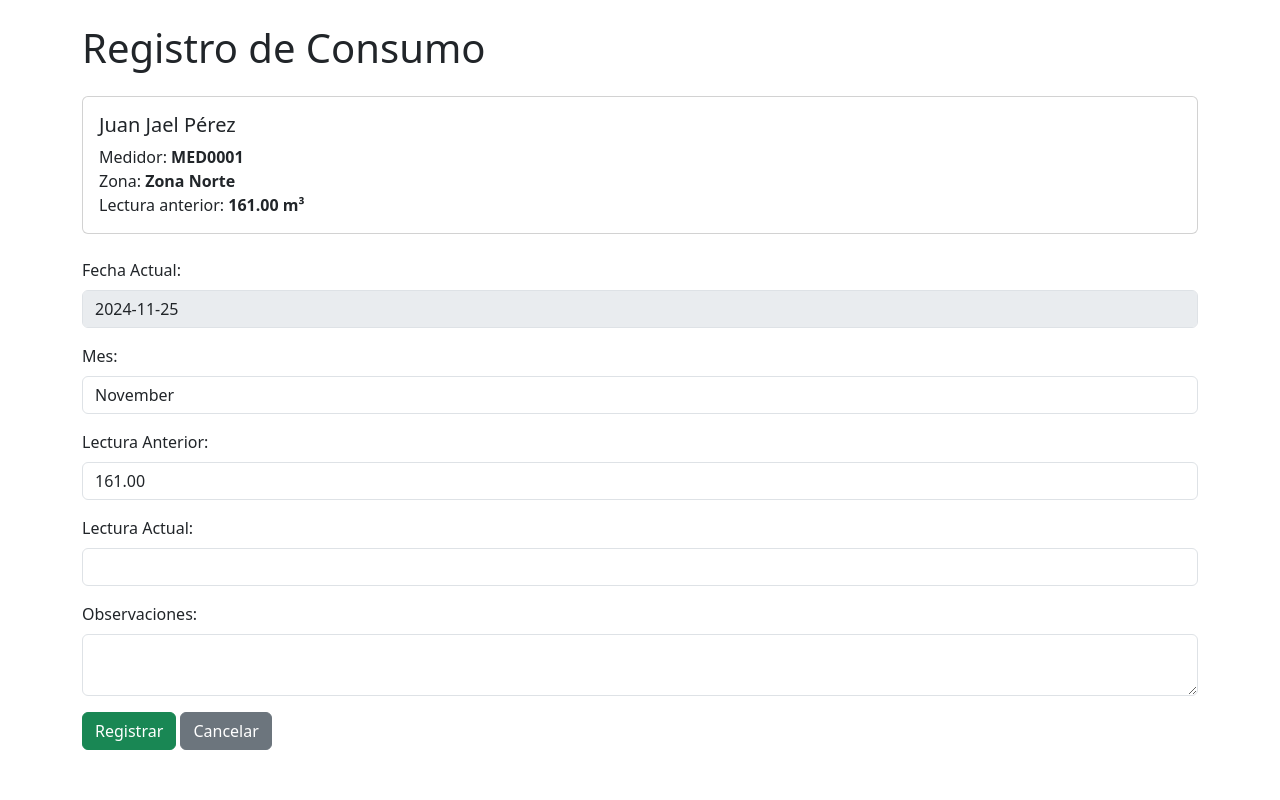
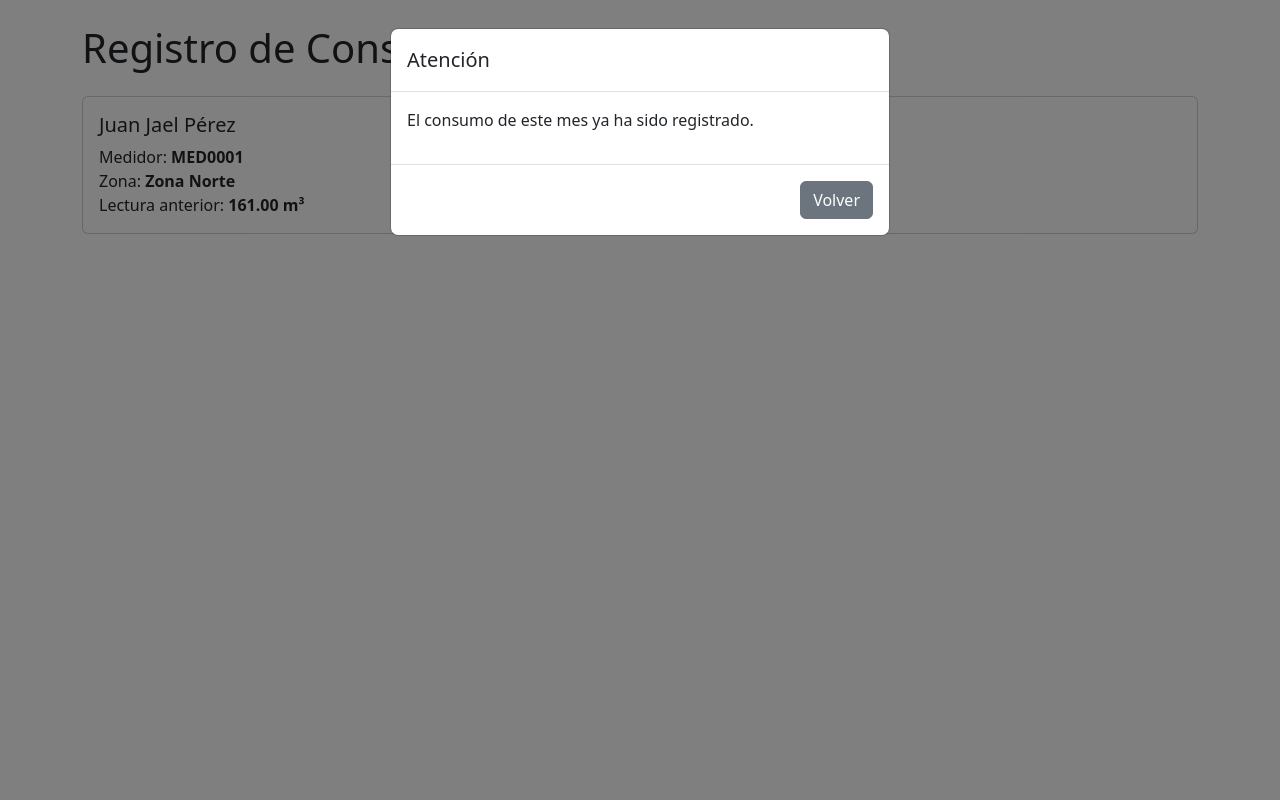
Before and after one commit to jimiseven/watersoft_2, a PHP site: page /registro_consumo.php?id=1 in a window 1280 px wide. Run offline with PHP 8.4, Linux system fonts and the light colour scheme; data comes from the database, SQL or seed files in the repository.

Commit message:
control de medidores ya tomados

```diff
--- a/registro_consumo.php
+++ b/registro_consumo.php
@@ -7,6 +7,26 @@ $id_asignacion = isset($_GET['id']) ? (int)$_GET['id'] : 0;
 // Validar el ID de asignación
 if ($id_asignacion <= 0) {
     die("ID de asignación inválido.");
+}
+
+// Comprobar si ya existe un registro de consumo para el mes actual
+$mes_actual = date('F');
+$sql_verificar = "
+    SELECT id_consumo
+    FROM consumo
+    WHERE id_asignacion = ? AND periodo = ?
+    LIMIT 1
+";
+$stmt_verificar = $conexion->prepare($sql_verificar);
+$stmt_verificar->bind_param('is', $id_asignacion, $mes_actual);
+$stmt_verificar->execute();
+$resultado_verificar = $stmt_verificar->get_result();
+
+if ($resultado_verificar->num_rows > 0) {
+    $mensaje_modal = "El consumo de este mes ya ha sido registrado.";
+    $mostrar_modal = true;
+} else {
+    $mostrar_modal = false;
 }
 
 // Consulta para cargar la información del medidor
@@ -38,7 +58,7 @@ if (!$medidor) {
 
 // Procesar el formulario si se envió
 $mensaje = '';
-if ($_SERVER['REQUEST_METHOD'] === 'POST') {
+if ($_SERVER['REQUEST_METHOD'] === 'POST' && !$mostrar_modal) {
     $lectura_actual = isset($_POST['lectura_actual']) ? (float)$_POST['lectura_actual'] : null;
     $lectura_anterior = isset($_POST['lectura_anterior']) ? (float)$_POST['lectura_anterior'] : null;
     $observaciones = isset($_POST['observaciones']) ? $_POST['observaciones'] : '';
@@ -56,41 +76,8 @@ if ($_SERVER['REQUEST_METHOD'] === 'POST') {
         $stmt_insert->bind_param('iddsds', $id_asignacion, $lectura_anterior, $lectura_actual, $periodo, $consumo, $observaciones);
 
         if ($stmt_insert->execute()) {
-            // Obtener el ID del consumo recién insertado
-            $id_consumo = $stmt_insert->insert_id;
-
-            // Calcular el monto a pagar según la tabla de tarifas
-            $sql_tarifa = "
-                SELECT costo_unitario
-                FROM tarifas
-                WHERE ? BETWEEN rango_inicio AND rango_fin
-            ";
-            $stmt_tarifa = $conexion->prepare($sql_tarifa);
-            $stmt_tarifa->bind_param('d', $consumo);
-            $stmt_tarifa->execute();
-            $resultado_tarifa = $stmt_tarifa->get_result();
-            $tarifa = $resultado_tarifa->fetch_assoc();
-
-            if ($tarifa) {
-                $monto = $consumo * $tarifa['costo_unitario'];
-
-                // Insertar la deuda correspondiente al consumo
-                $sql_deuda = "
-                    INSERT INTO deudas (id_consumo, monto)
-                    VALUES (?, ?)
-                ";
-                $stmt_deuda = $conexion->prepare($sql_deuda);
-                $stmt_deuda->bind_param('id', $id_consumo, $monto);
-
-                if ($stmt_deuda->execute()) {
             header("Location: lecturador.php?success=1");
             exit;
-                } else {
-                    $mensaje = 'Error al registrar la deuda: ' . $stmt_deuda->error;
-                }
-            } else {
-                $mensaje = 'No se encontró una tarifa para el consumo registrado.';
-            }
         } else {
             $mensaje = 'Error al registrar el consumo: ' . $stmt_insert->error;
         }
@@ -99,7 +86,6 @@ if ($_SERVER['REQUEST_METHOD'] === 'POST') {
     }
 }
 ?>
-
 
 <!DOCTYPE html>
 <html lang="es">
@@ -129,6 +115,24 @@ if ($_SERVER['REQUEST_METHOD'] === 'POST') {
             </div>
         </div>
 
+        <?php if ($mostrar_modal): ?>
+            <!-- Modal -->
+            <div class="modal show" tabindex="-1" style="display: block; background: rgba(0, 0, 0, 0.5);">
+                <div class="modal-dialog">
+                    <div class="modal-content">
+                        <div class="modal-header">
+                            <h5 class="modal-title">Atención</h5>
+                        </div>
+                        <div class="modal-body">
+                            <p><?= htmlspecialchars($mensaje_modal) ?></p>
+                        </div>
+                        <div class="modal-footer">
+                            <a href="lecturador.php" class="btn btn-secondary">Volver</a>
+                        </div>
+                    </div>
+                </div>
+            </div>
+        <?php else: ?>
             <form method="POST" action="">
                 <div class="mb-3">
                     <label for="fecha_actual" class="form-label">Fecha Actual:</label>
@@ -158,6 +162,7 @@ if ($_SERVER['REQUEST_METHOD'] === 'POST') {
                 <button type="submit" class="btn btn-success">Registrar</button>
                 <a href="lecturador.php" class="btn btn-secondary">Cancelar</a>
             </form>
+        <?php endif; ?>
     </div>
 </body>
 </html>
```
Lines whose indentation alone changed are shown as unchanged.
